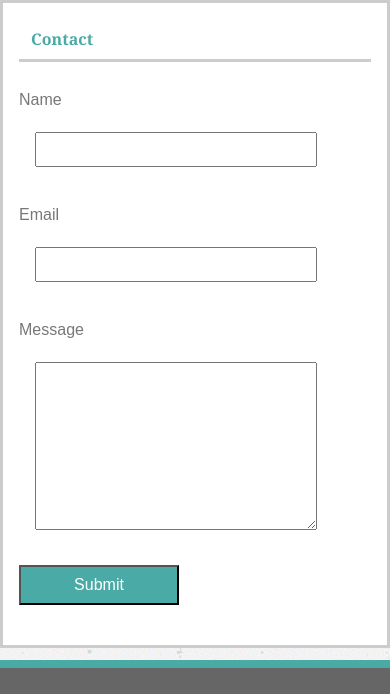
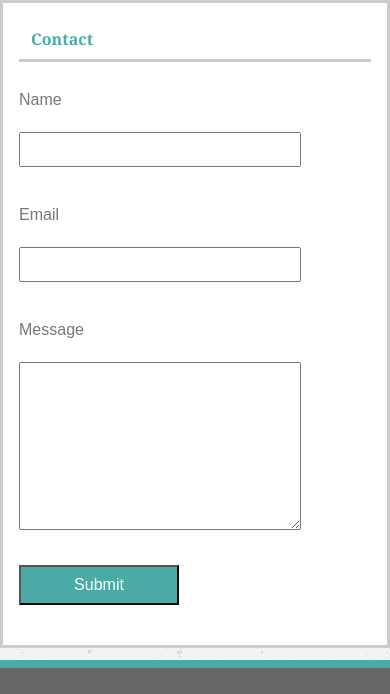
Before and after one commit to mpras55/responsivePortfolio, a plain HTML site: page contact.html in a window 390 px wide. Shown: the part 124-818 px from the top of the page. Drawn offline with Linux system fonts and the light colour scheme.

Commit message:
Version5

```diff
--- a/assets/css/style.css
+++ b/assets/css/style.css
@@ -440,14 +440,14 @@ footer{
 	input[type=text] {
 		width: 80%;
 		padding: 8px 16px;
-		margin: 8px 16px 24px 16px;;
+		margin: 8px 16px 24px 0px;
 		box-sizing: border-box;
 	}
 
 	textarea{
 		width: 80%;
 		padding: 8px 16px;
-		margin: 8px 16px 24px 16px;;
+		margin: 8px 16px 24px 0px;
 		box-sizing: border-box;
 	}
 
@@ -669,14 +669,14 @@ footer{
 	input[type=text] {
 		width: 80%;
 		padding: 8px 16px;
-		margin: 8px 16px 24px 16px;;
+		margin: 8px 16px 24px 0px;
 		box-sizing: border-box;
 	}
 
 	textarea{
 		width: 80%;
 		padding: 8px 16px;
-		margin: 8px 16px 24px 16px;;
+		margin: 8px 16px 24px 0px;;
 		box-sizing: border-box;
 	}
 
```
